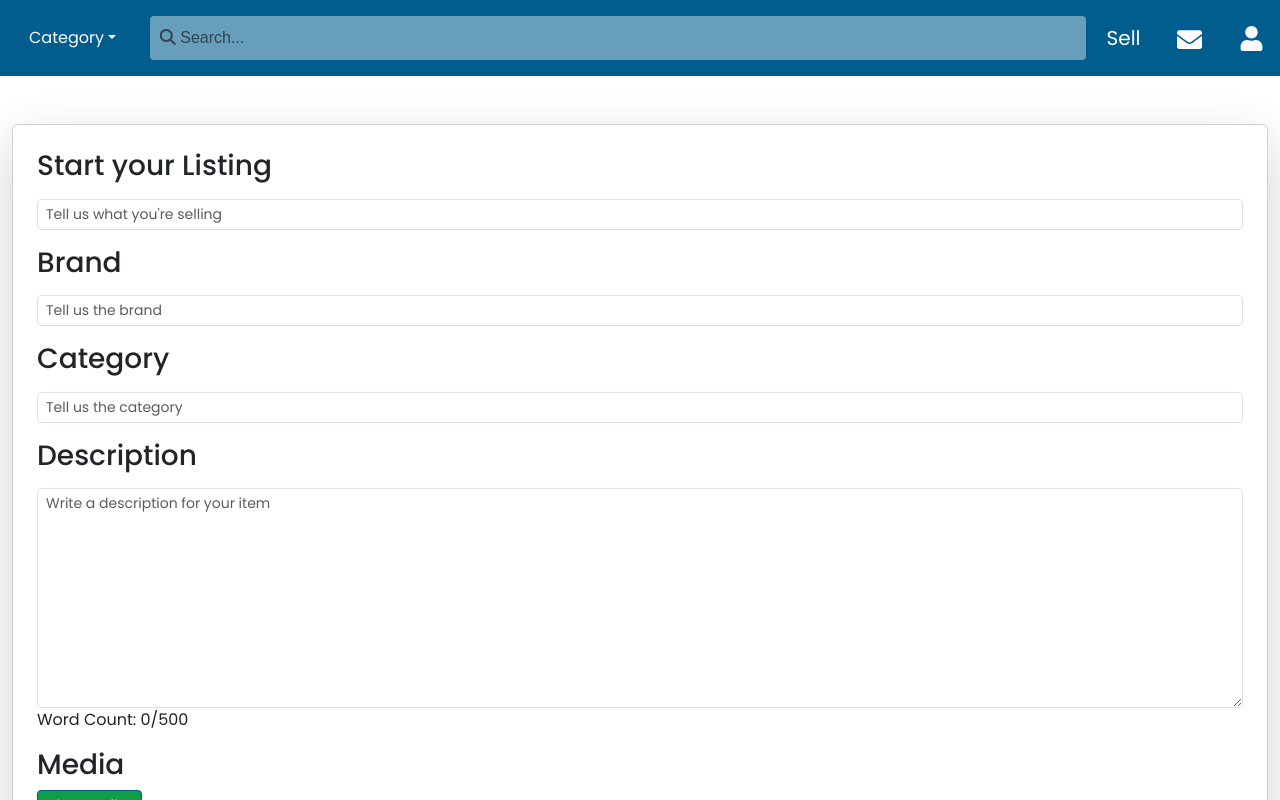
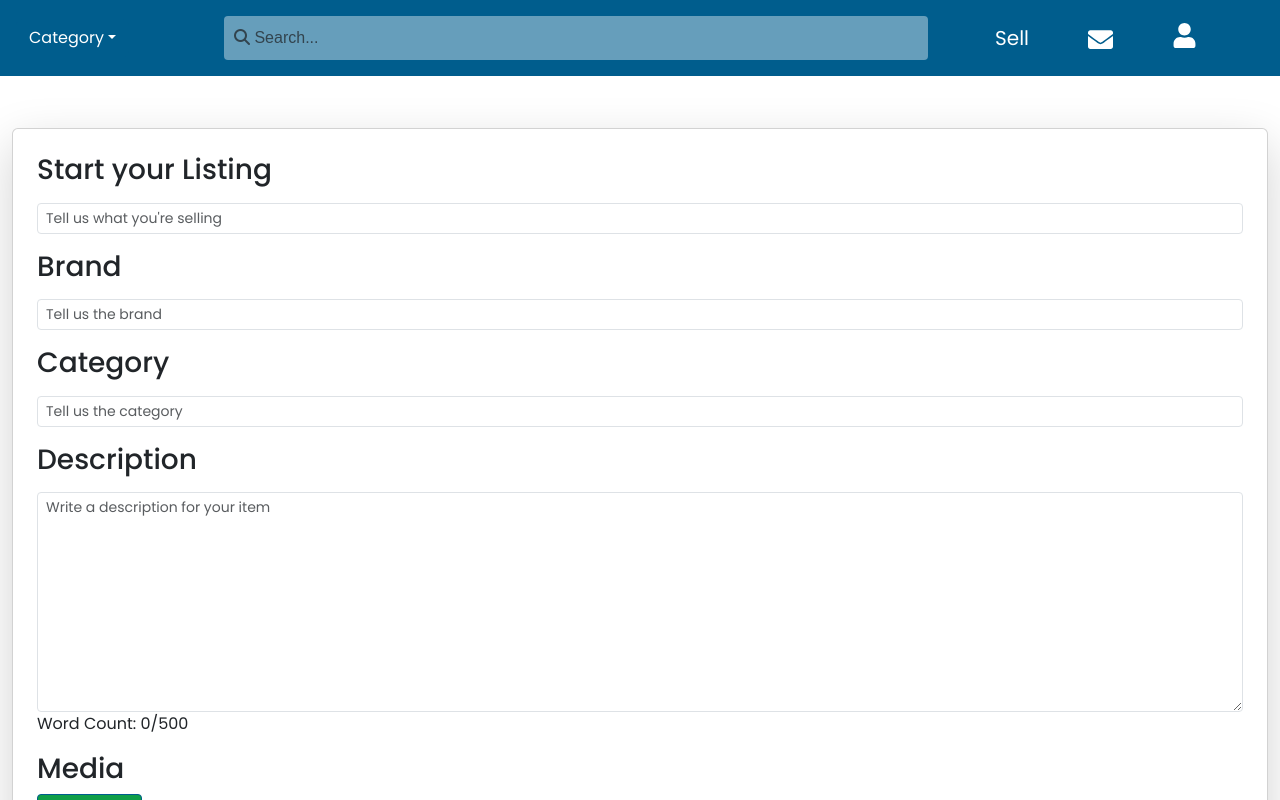
Before and after one commit to TheCodingWizard27/Capstone, a React (Create React App) app in the folder frontend/: page /addListing in a window 1280 px wide. Shown: the top 800 px of the page. Built offline with nearby package versions, Linux system fonts and the light colour scheme.

Commit message:
Made Navbar Sticky. UI for small device navbar

```diff
--- a/frontend/src/components/landingNavBar.js
+++ b/frontend/src/components/landingNavBar.js
@@ -15,8 +15,8 @@ const LandingNavbar = () => {
   };
 
   return (
-    <Navbar expand="lg" className="text-light bg-primary p-3 sticky-top">
-      {' '}
+    <Navbar expand="lg" className="text-light bg-primary p-3 fixed-top">
+
       {/*Expand when large */}
       {/* Brand name */}
       <Navbar.Brand className="text-light me-5" href="#home">
--- a/frontend/src/components/navBar.js
+++ b/frontend/src/components/navBar.js
@@ -1,31 +1,34 @@
 import React from 'react';
-import { Navbar, Button } from 'react-bootstrap';
+import { Navbar, Button, Col, Row } from 'react-bootstrap';
 import SearchBar from './searchBar';
 import { Link } from 'react-router-dom';
-import { FaEnvelope, FaUser, FaBars } from 'react-icons/fa'; // Import icons
+import { FaEnvelope, FaUser, FaBars } from 'react-icons/fa';
 import DropDown from './dropDown';
 
 const NavBar = () => {
   return (
-    <Navbar className="d-flex justify-content-between align-items-center text-light bg-primary p-3 sticky-top">
-      {/* SearchBar - Visible on all screen sizes */}
+    <Navbar className="text-light bg-primary p-3 fixed-top">
+      <Row className="w-100 align-items-center justify-evenly">
+        {/* Toggle Button for smaller screens */}
 
-      <div className="d-none d-lg-flex">
+        {/* DropDown for large screens */}
+        <Col lg={2} md={2} xs={12}>
           <DropDown />
-      </div>
-      <div className="col-md-9 col-sm-12">
+        </Col>
+
+        {/* SearchBar: Takes 70% on smaller screens */}
+        <Col lg={7} xs={10} md={8} className="d-flex justify-content-center">
           <SearchBar />
-      </div>
+        </Col>
 
-      {/* Toggle Button for smaller screens */}
-      <div className="d-md-none">
+        <Col xs={2} md={2} className="d-md-none d-flex justify-content-start">
           <Button variant="outline-light">
             <FaBars size={25} />
           </Button>
-      </div>
+        </Col>
 
-      {/* Links and icons - Visible only on large screens */}
-      <div className="d-none d-lg-flex">
+        {/* Links and Icons for large screens */}
+        <Col lg={3} className="d-none d-lg-flex justify-content-evenly">
           <Link
             to="/addListing"
             className="text-white me-3"
@@ -33,8 +36,6 @@ const NavBar = () => {
           >
             Sell
           </Link>
-      </div>
-      <div className="d-none d-lg-flex">
           <Link
             to="/messages"
             className="text-white me-3"
@@ -42,10 +43,9 @@ const NavBar = () => {
           >
             <FaEnvelope size={25} />
           </Link>
-      </div>
-      <div className="d-none d-lg-flex">
-        <FaUser size={25} />
-      </div>
+          <FaUser size={25} className="text-white" />
+        </Col>
+      </Row>
     </Navbar>
   );
 };
--- a/frontend/src/theme.scss
+++ b/frontend/src/theme.scss
@@ -32,13 +32,14 @@ $font-family-base: 'Poppins', sans-serif;
 }
 
 // Apply general layout fixes
-html, body {
+body {
   width: 100%;
   overflow-x: hidden; /* Prevent horizontal scrolling */
   margin: 0;
-  padding: 0;
+  padding-top: 5rem;
   font-family: 'Poppins', sans-serif; /* Set the font globally */
 }
 
+
 // Import Bootstrap styles
 @import '~bootstrap/scss/bootstrap';
```
Also changed, not shown: frontend/src/components/dropDown.js (line endings or trailing spaces). Lines whose indentation alone changed are shown as unchanged.
